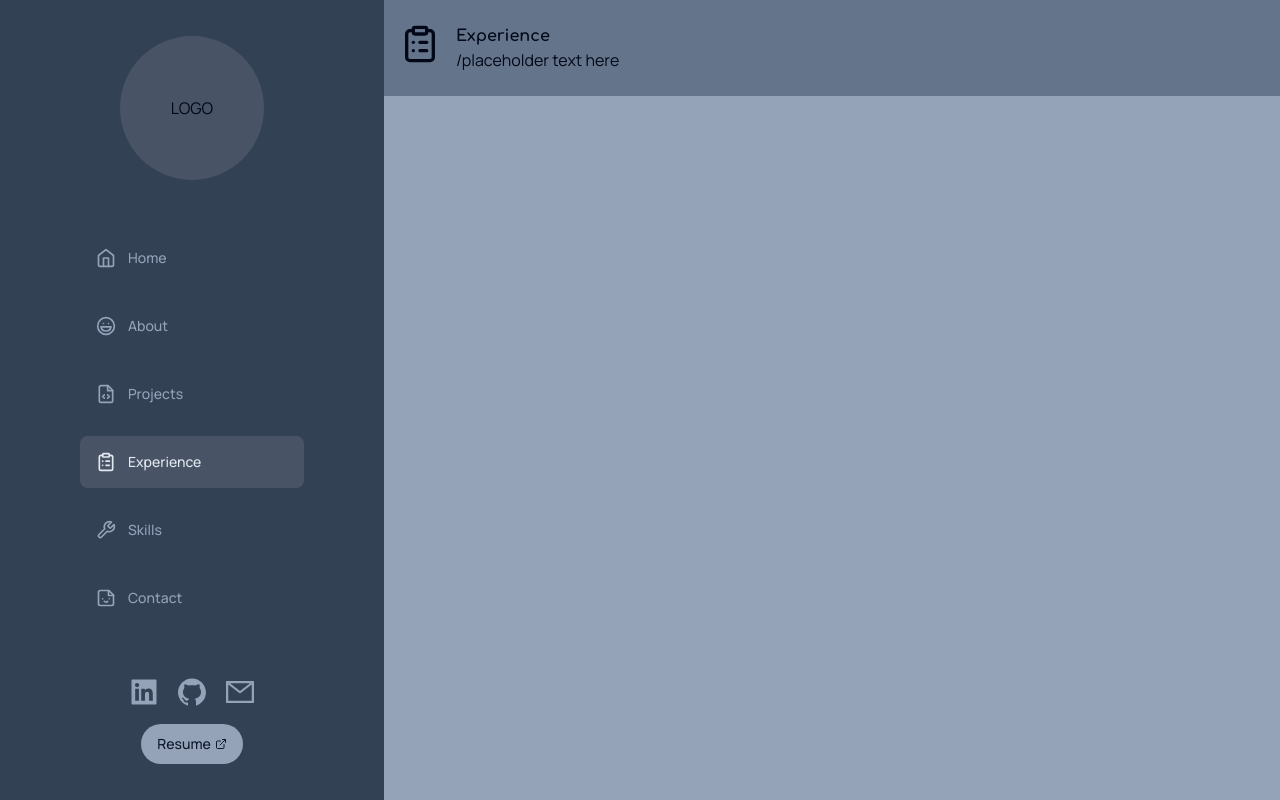
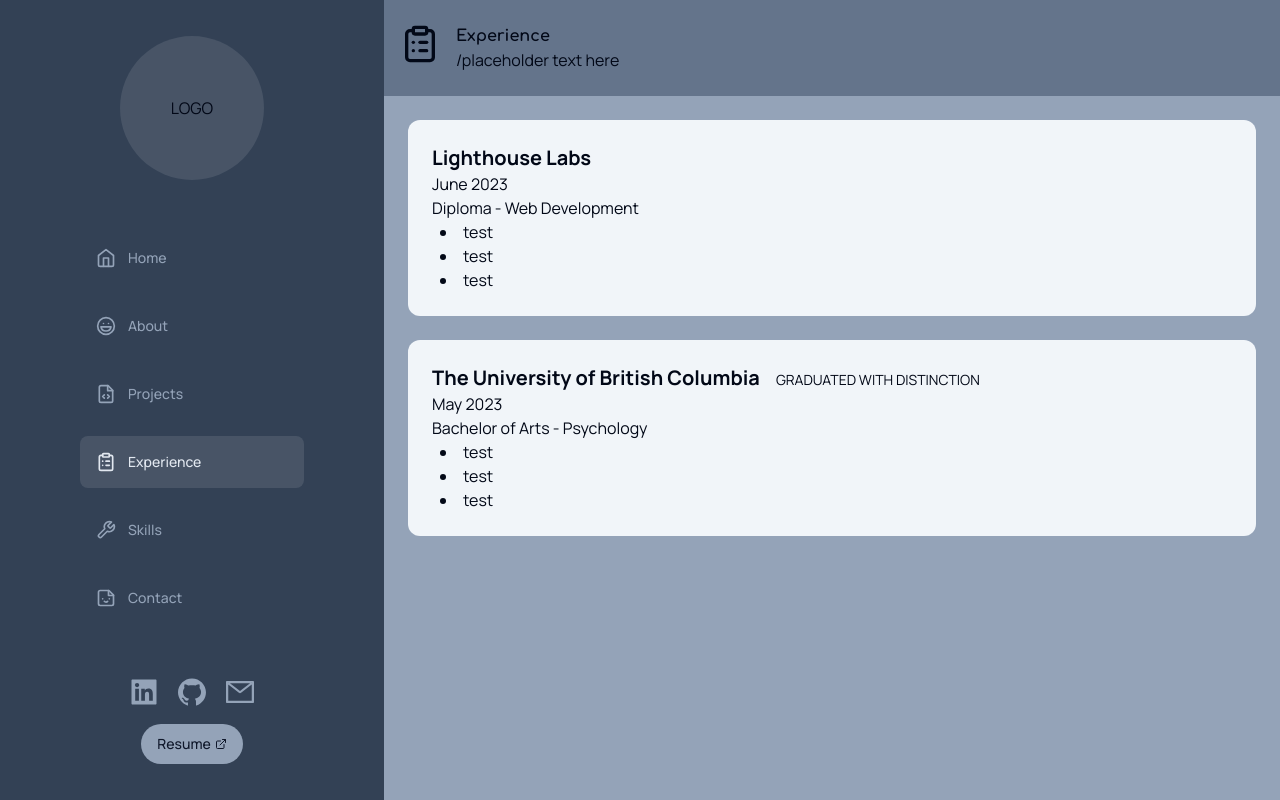
Before and after one commit to penguinboots/portfolio-v3, a Next.js app: page /experience in a window 1280 px wide. Built offline with nearby package versions, Linux system fonts and the light colour scheme.

Commit message:
build experience page

```diff
--- a/app/(dashboard)/experience/page.tsx
+++ b/app/(dashboard)/experience/page.tsx
@@ -1,8 +1,17 @@
+import ExperienceCard from "@/components/ExperienceCard";
+import { lighthouse, ubc } from "@/data/experience";
+
 const ExperiencePage = () => {
+  let education = [lighthouse, ubc];
+  let eduCards = education.map((exp) => (
+    <ExperienceCard key={exp.title} exp={exp} />
+  ));
+
   return (
     <div>
+      <div className="p-6 space-y-6">{eduCards}</div>
     </div>
-  )
-}
+  );
+};
 
-export default ExperiencePage
+export default ExperiencePage;
--- /dev/null
+++ b/components/ExperienceCard.tsx
@@ -0,0 +1,28 @@
+import { Experience } from "@/data/experience";
+
+interface ExperienceCardProps {
+  exp: Experience;
+}
+
+const ExperienceCard = ({ exp }: ExperienceCardProps) => {
+
+  let bulletList = exp.bullets.map((bullet) => (<li key={bullet}>{bullet}</li>))
+
+  return (
+    <div className="relative w-full rounded-xl overflow-hidden flex flex-col bg-slate-100 p-6">
+      <div className="flex items-center gap-4">
+        <h1 className="font-bold text-xl">{exp.title}</h1>
+        {exp.note && <p className="text-sm pt-1">{exp.note.toUpperCase()}</p>}
+      </div>
+      <div>
+        <h2>{exp.completed}</h2>
+        <h2 className="text-md">{exp.subtitle}</h2>
+      </div>
+      <div>
+        <ul className="list-disc list-inside pl-2">{bulletList}</ul>
+      </div>
+    </div>
+  );
+};
+
+export default ExperienceCard;
```
